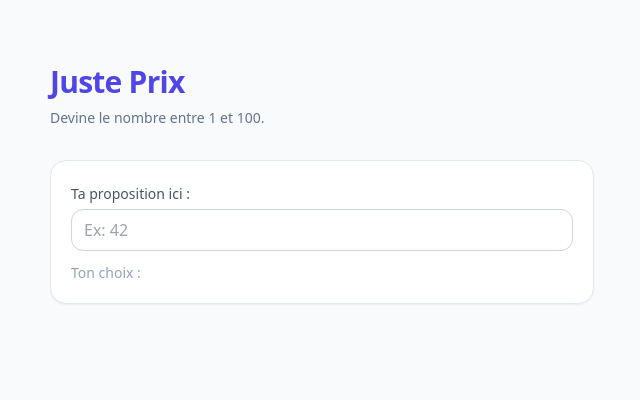
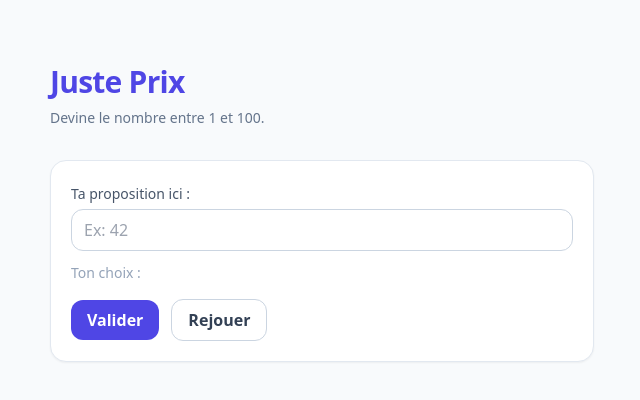
Before and after one commit to Habra26/JUSTE_PRIX_VUEJS, a Vue app: page / in a window 1280 px wide. Shown: the top 400 px of the page, without its empty margins (318-958 px from the left). Built offline with nearby package versions, Linux system fonts and the light colour scheme.

Commit message:
Buttons valider + rejouer

```diff
--- a/src/App.vue
+++ b/src/App.vue
@@ -31,9 +31,21 @@ const guess = ref("");
           />
         </div>
 
-        <p class="mt-3 text-sm text-slate-400">
-          Ton choix : {{ guess || "" }}
-        </p>
+        <p class="mt-3 text-sm text-slate-400">Ton choix : {{ guess || "" }}</p>
+
+        <div class="mt-4 flex flex-col gap-3 sm:flex-row sm:items-center">
+          <button
+            class="rounded-xl bg-indigo-600 px-4 py-2 font-semibold text-white hover:bg-indigo-700"
+          >
+            Valider
+          </button>
+
+          <button
+            class="rounded-xl border border-slate-300 px-4 py-2 font-semibold text-slate-700 hover:bg-slate-100"
+          >
+            Rejouer
+          </button>
+        </div>
       </main>
     </div>
   </div>
```
